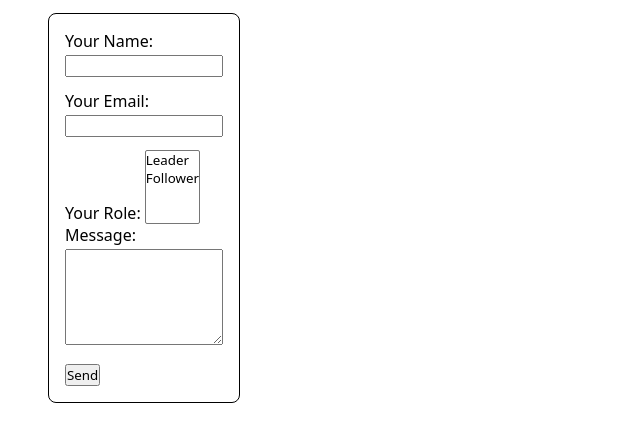
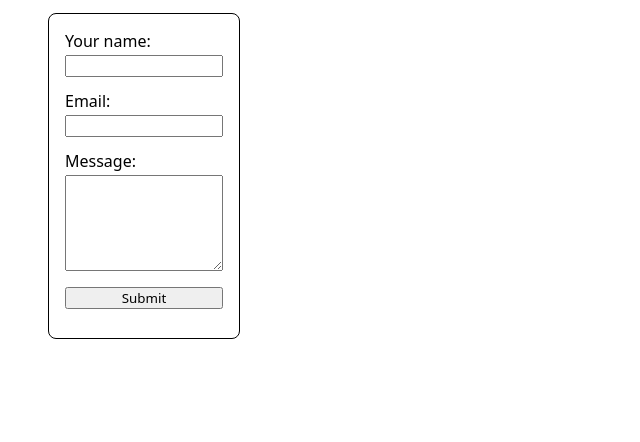
Before and after one commit to mala0009/loginformular, a plain HTML site: page index.html in a window 1280 px wide. Shown: the part 94-536 px from the top of the page, without its empty margins (0-640 px from the left). Drawn offline with Linux system fonts and the light colour scheme.

Commit message:
Ok final form

```diff
--- a/index.html
+++ b/index.html
@@ -9,32 +9,10 @@
 
 <body>
     <h1> Form test</h1>
-    <!--
     <form name="contact" method="POST" netlify>
         <label for="name"> Your name: <input type="text" id="name" name="name" /></label>
         <label for="email"> Email: <input type="email" id="email" name="email" /></label>
         <label for="message"> Message: </label><textarea id="message" name="message"></textarea>
         <input type="submit">
     </form>
--->
-    <form name="contact" method="POST" data-netlify="true">
-        <p>
-            <label>Your Name: <input type="text" name="name" /></label>
-        </p>
-        <p>
-            <label>Your Email: <input type="email" name="email" /></label>
-        </p>
-        <p>
-            <label>Your Role: <select name="role[]" multiple>
-                    <option value="leader">Leader</option>
-                    <option value="follower">Follower</option>
-                </select></label>
-        </p>
-        <p>
-            <label>Message: <textarea name="message"></textarea></label>
-        </p>
-        <p>
-            <button type="submit">Send</button>
-        </p>
-    </form>
 </body>
```
